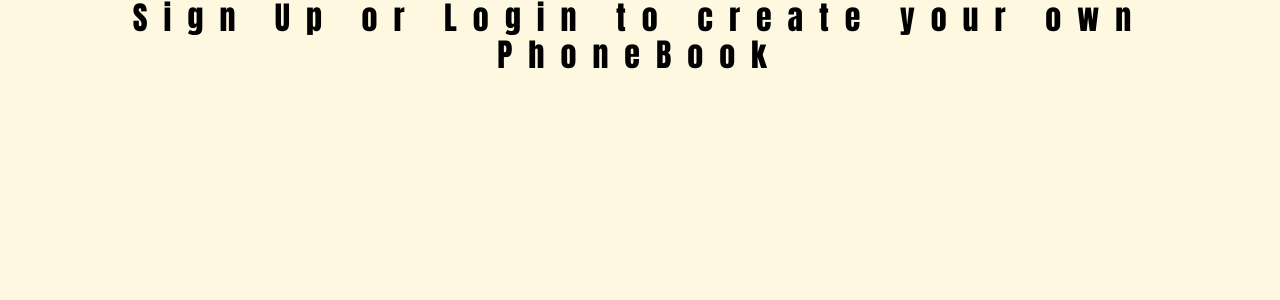
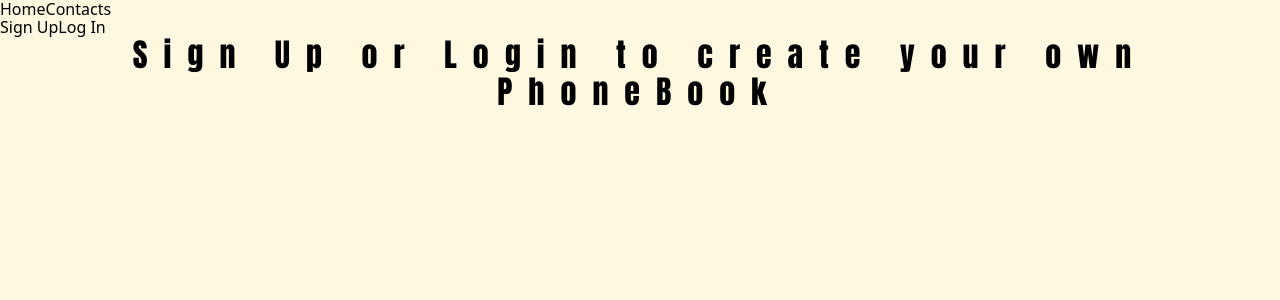
Before and after one commit to Artur-Luniaka/goit-react-hw-08, a React (Vite) app: page / in a window 1280 px wide. Shown: the top 300 px of the page. Built offline with nearby package versions, Linux system fonts and the light colour scheme.

Commit message:
added navigation and bound pages between themselves

```diff
--- a/src/App.jsx
+++ b/src/App.jsx
@@ -1,7 +1,8 @@
 import "./App.css";
 import "modern-normalize/modern-normalize.css";
-import { lazy, Suspense } from "react";
+import { lazy } from "react";
 import { Route, Routes } from "react-router-dom";
+import Layout from "./components/Layout/Layout.jsx";
 
 const Home = lazy(() => import("./pages/Home/Home"));
 const RegistrationPage = lazy(() =>
@@ -14,7 +15,7 @@ const NotFoundPage = lazy(() => import("./pages/NotFoundPage/NotFoundPage"));
 const App = () => {
   return (
     <>
-      <Suspense fallback={<h2>Loading...</h2>}>
+      <Layout>
         <Routes>
           <Route path="/" element={<Home />} />
           <Route path="registration" element={<RegistrationPage />} />
@@ -22,7 +23,7 @@ const App = () => {
           <Route path="contacts" element={<ContactsPage />} />
           <Route path="*" element={<NotFoundPage />} />
         </Routes>
-      </Suspense>
+      </Layout>
     </>
   );
 };
--- a/src/components/AppBar/AppBar.jsx
+++ b/src/components/AppBar/AppBar.jsx
@@ -0,0 +1,13 @@
+import AuthNav from "../AuthNav/AuthNav";
+import Navigation from "../Navigation/Navigation";
+
+const AppBar = () => {
+  return (
+    <div>
+      <Navigation />
+      <AuthNav />
+    </div>
+  );
+};
+
+export default AppBar;
--- a/src/components/AuthNav/AuthNav.jsx
+++ b/src/components/AuthNav/AuthNav.jsx
@@ -0,0 +1,12 @@
+import { NavLink } from "react-router-dom";
+
+const AuthNav = () => {
+  return (
+    <div>
+      <NavLink to="registration">Sign Up</NavLink>
+      <NavLink to="login">Log In</NavLink>
+    </div>
+  );
+};
+
+export default AuthNav;
--- a/src/components/Layout/Layout.jsx
+++ b/src/components/Layout/Layout.jsx
@@ -0,0 +1,17 @@
+import { Suspense } from "react";
+import AppBar from "../AppBar/AppBar";
+
+const Layout = ({ children }) => {
+  return (
+    <>
+      <header>
+        <AppBar />
+      </header>
+      <main>
+        <Suspense fallback={<h2>Loading...</h2>}>{children}</Suspense>
+      </main>
+    </>
+  );
+};
+
+export default Layout;
--- a/src/components/Navigation/Navigation.jsx
+++ b/src/components/Navigation/Navigation.jsx
@@ -0,0 +1,12 @@
+import { NavLink } from "react-router-dom";
+
+const Navigation = () => {
+  return (
+    <div>
+      <NavLink to="/">Home</NavLink>
+      <NavLink to="contacts">Contacts</NavLink>
+    </div>
+  );
+};
+
+export default Navigation;
```
